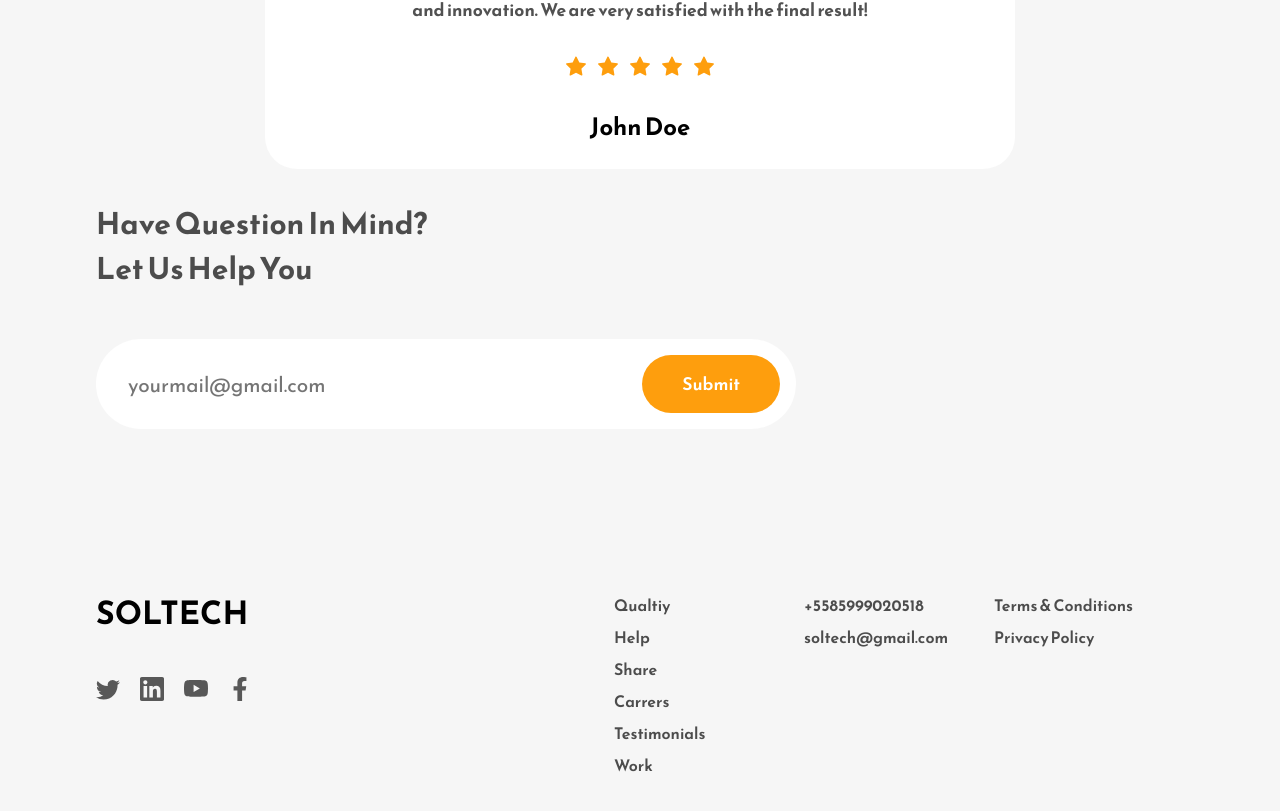
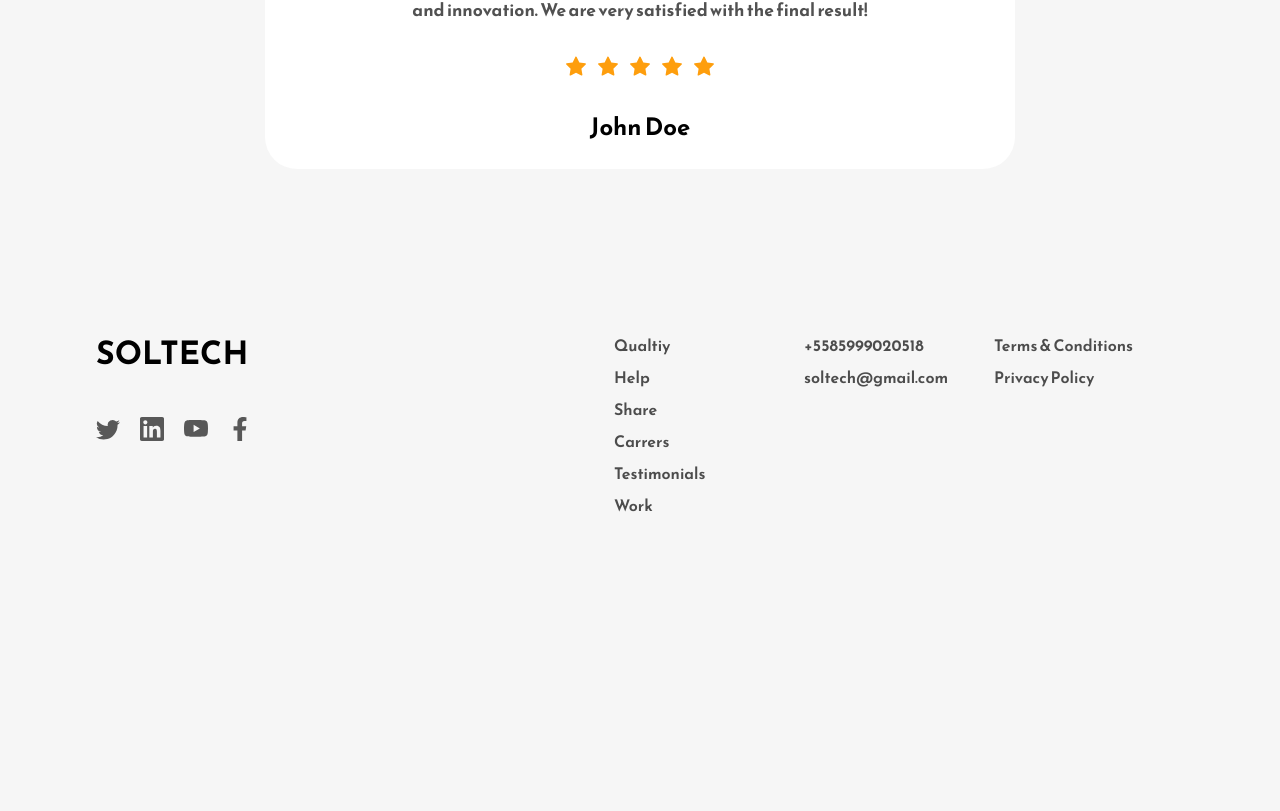
Before and after one commit to en20/template-landing-page, a React (Create React App) app: page / in a window 1280 px wide. Shown: the part 4393-5204 px from the top of the page. After the commit the page ends 5010 px from the top, so only its background shows below. Built offline with nearby package versions, Linux system fonts and the light colour scheme.

Commit message:
remove: Contact section from application

```diff
--- a/src/App.js
+++ b/src/App.js
@@ -15,7 +15,7 @@ function App() {
       <About2/>
       <Work />
       <Testimonial />
-      <Contact />
+
       <Footer />
 
     </div>
--- a/src/Components/Contact.js
+++ /dev/null
@@ -1,16 +0,0 @@
-import React from "react";
-
-const Contact = () => {
-  return (
-    <div id="contact" className="contact-section-wrapper">
-      <h1 className="primary-heading">Have Question In Mind?</h1>
-      <h1 className="primary-heading">Let Us Help You</h1>
-      <div className="contact-form-container">
-        <input type="text" placeholder="yourmail@gmail.com" />
-        <button className="secondary-button">Submit</button>
-      </div>
-    </div>
-  );
-};
-
-export default Contact;
```
